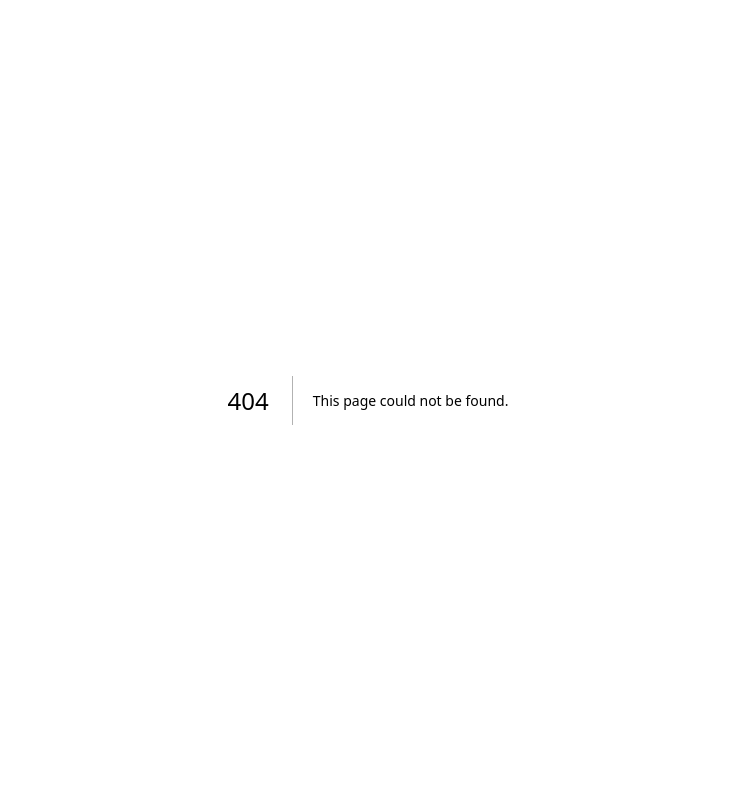
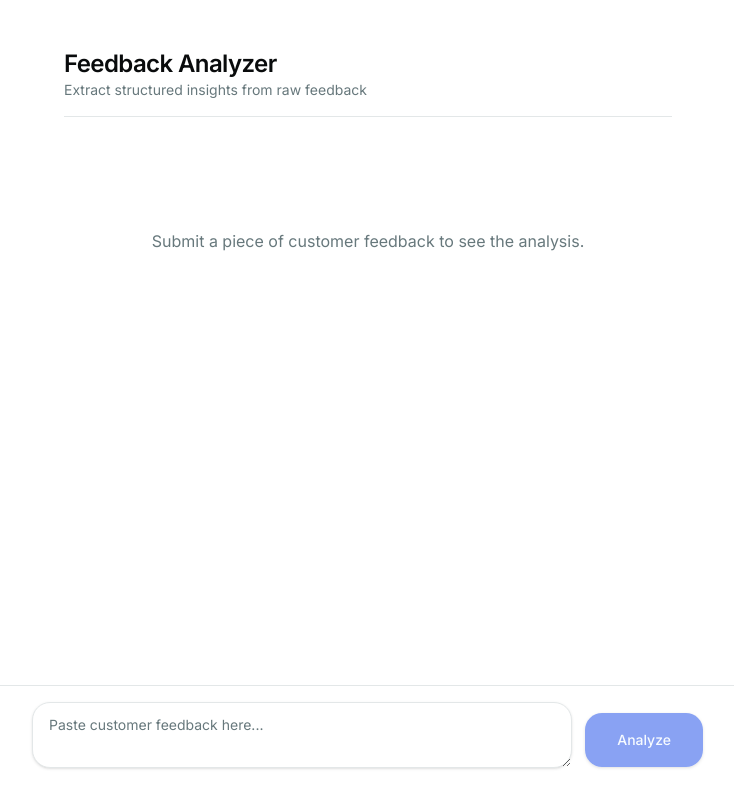
Before and after one commit to asim-momin-7864/applied-ai-learning, a Next.js app in the folder vercel-ai-sdk-learning/: page /feedback in a window 1280 px wide. Before the commit this address had no page. Shown: the whole page, without its empty margins (272-1006 px from the left). Built offline with nearby package versions, Linux system fonts and the light colour scheme.

Commit message:
feat: Implement feedback analyzer with strutured output

```diff
--- /dev/null
+++ b/vercel-ai-sdk-learning/src/app/api/ai/analyze/route.ts
@@ -0,0 +1,54 @@
+//* route POST api for comment analyzing
+import { streamText, Output, createTextStreamResponse, toTextStream } from "ai";
+import { google } from "@ai-sdk/google";
+import { localChat } from "@/lib/local-ai";
+import { z } from "zod";
+
+// switch
+const USE_LOCAL = process.env.USE_LOCAL_AI === "true";
+
+export async function POST(req: Response) {
+  // feedbacks
+  const { feedbacks } = await req.json();
+
+  // model
+  const model = USE_LOCAL
+    ? localChat("google/gemma-4-e4b")
+    : google("gemini-3.5-flash-lite");
+
+  const result = streamText({
+    model,
+    system: "You are an expert customer success manager analyzing feedbacks.",
+    prompt: feedbacks,
+    output: Output.object({
+      schema: z.object({
+        sentiment: z.enum(["Positive", "Neutral", "Negative", "Mixed"]),
+        summary: z.string().describe("A quick one-sentence summary"),
+        urgentIssue: z
+          .boolean()
+          .describe(
+            "True if the user is angry, threatening to cancel, or demanding a refund",
+          ),
+        keyThemes: z
+          .array(z.string())
+          .describe("3 to 5 short tags (e.g., 'UI/UX', 'Pricing')"),
+        actionItems: z.array(
+          z
+            .object({
+              department: z.enum(["Product", "Billing", "Sales", "Support"]),
+              task: z.string(),
+            })
+            .describe(
+              "Task that internal teams need to do based on this feedback",
+            ),
+        ),
+      }),
+    }),
+  });
+
+  return createTextStreamResponse({
+    stream: toTextStream({
+      stream: result.stream,
+    }),
+  });
+}
--- /dev/null
+++ b/vercel-ai-sdk-learning/src/app/feedback/page.tsx
@@ -0,0 +1,174 @@
+"use client";
+
+import { useObject } from "@ai-sdk/react";
+import { z } from "zod";
+import { useState } from "react";
+import { Button } from "@/components/ui/button";
+
+const feedbackSchema = z.object({
+  sentiment: z.enum(["Positive", "Neutral", "Negative", "Mixed"]),
+  summary: z.string().describe("A quick one-sentence summary"),
+  urgentIssue: z
+    .boolean()
+    .describe(
+      "True if the user is angry, threatening to cancel, or demanding a refund",
+    ),
+  keyThemes: z
+    .array(z.string())
+    .describe("3 to 5 short tags (e.g., 'UI/UX', 'Pricing')"),
+  actionItems: z.array(
+    z
+      .object({
+        department: z.enum(["Product", "Billing", "Sales", "Support"]),
+        task: z.string(),
+      })
+      .describe("Task that internal teams need to do based on this feedback"),
+  ),
+});
+
+export default function FeedbackAnalyzerPage() {
+  const [input, setInput] = useState("");
+
+  const { object, submit, isLoading } = useObject({
+    api: "/api/ai/analyze",
+    schema: feedbackSchema,
+  });
+
+  return (
+    <div className="flex flex-col min-h-screen bg-background text-foreground max-w-2xl mx-auto p-4 md:p-8 w-full">
+      <header className="mb-8 border-b pb-4 mt-4">
+        <h1 className="text-2xl font-semibold tracking-tight">Feedback Analyzer</h1>
+        <p className="text-sm text-muted-foreground">Extract structured insights from raw feedback</p>
+      </header>
+
+      <div className="flex-1 space-y-6 overflow-y-auto mb-40 pb-4">
+        {!object && !isLoading && (
+          <div className="text-center text-muted-foreground mt-20">
+            Submit a piece of customer feedback to see the analysis.
+          </div>
+        )}
+
+        {object && (
+          <div className="space-y-6 bg-muted/30 border rounded-2xl p-6 shadow-sm">
+            {/* Sentiment & Urgency */}
+            <div className="flex items-center gap-4 border-b pb-4">
+              {object.sentiment && (
+                <div className="flex items-center gap-2">
+                  <span className="text-xs uppercase tracking-wider text-muted-foreground font-medium">Sentiment</span>
+                  <span className={`px-2.5 py-1 text-xs font-semibold rounded-full ${
+                    object.sentiment === 'Positive' ? 'bg-green-100 text-green-700 dark:bg-green-900/30 dark:text-green-400' :
+                    object.sentiment === 'Negative' ? 'bg-red-100 text-red-700 dark:bg-red-900/30 dark:text-red-400' :
+                    'bg-slate-100 text-slate-700 dark:bg-slate-800 dark:text-slate-300'
+                  }`}>
+                    {object.sentiment}
+                  </span>
+                </div>
+              )}
+
+              {object.urgentIssue !== undefined && (
+                <div className="flex items-center gap-2">
+                  <span className="text-xs uppercase tracking-wider text-muted-foreground font-medium">Urgent</span>
+                  <span className={`px-2.5 py-1 text-xs font-semibold rounded-full ${
+                    object.urgentIssue ? 'bg-red-100 text-red-700 dark:bg-red-900/30 dark:text-red-400 animate-pulse' : 'bg-green-100 text-green-700 dark:bg-green-900/30 dark:text-green-400'
+                  }`}>
+                    {object.urgentIssue ? "YES" : "NO"}
+                  </span>
+                </div>
+              )}
+            </div>
+
+            {/* Summary */}
+            {object.summary && (
+              <div>
+                <h3 className="text-sm font-medium mb-1">Summary</h3>
+                <p className="text-sm text-muted-foreground leading-relaxed">
+                  {object.summary}
+                </p>
+              </div>
+            )}
+
+            {/* Key Themes */}
+            {object.keyThemes && object.keyThemes.length > 0 && (
+              <div>
+                <h3 className="text-sm font-medium mb-2">Key Themes</h3>
+                <div className="flex flex-wrap gap-2">
+                  {object.keyThemes.map((theme, i) => (
+                    <span key={i} className="px-3 py-1 bg-background border rounded-md text-xs font-medium shadow-sm">
+                      #{theme}
+                    </span>
+                  ))}
+                </div>
+              </div>
+            )}
+
+            {/* Action Items */}
+            {object.actionItems && object.actionItems.length > 0 && (
+              <div>
+                <h3 className="text-sm font-medium mb-3 border-t pt-4">Action Items</h3>
+                <ul className="space-y-3">
+                  {object.actionItems.map((item, index) => (
+                    <li key={index} className="flex gap-3 items-start bg-background p-3 rounded-xl border shadow-sm">
+                      {item?.department && (
+                        <span className="shrink-0 px-2 py-1 bg-primary/10 text-primary text-[10px] uppercase font-bold tracking-wider rounded-md">
+                          {item.department}
+                        </span>
+                      )}
+                      {item?.task && (
+                        <span className="text-sm pt-0.5">{item.task}</span>
+                      )}
+                    </li>
+                  ))}
+                </ul>
+              </div>
+            )}
+          </div>
+        )}
+
+        {isLoading && !object && (
+          <div className="flex flex-col items-center justify-center py-10 space-y-4">
+            <div className="flex gap-2">
+              <div className="size-2 rounded-full bg-primary/40 animate-pulse" />
+              <div className="size-2 rounded-full bg-primary/60 animate-pulse delay-150" />
+              <div className="size-2 rounded-full bg-primary/80 animate-pulse delay-300" />
+            </div>
+            <p className="text-sm text-muted-foreground">Analyzing feedback...</p>
+          </div>
+        )}
+      </div>
+
+      <div className="fixed bottom-0 left-0 right-0 bg-background/80 backdrop-blur-md border-t p-4 pb-8 z-10">
+        <form
+          className="max-w-2xl mx-auto flex flex-col gap-3"
+          onSubmit={(e) => {
+            e.preventDefault();
+            if (!input.trim()) return;
+            submit({ feedbacks: input });
+            setInput(""); // optionally clear, or keep it to see what was analyzed
+          }}
+        >
+          <div className="flex gap-3 items-end">
+            <div className="flex-1 relative">
+              <textarea
+                className="flex min-h-[64px] max-h-[160px] w-full rounded-2xl border border-input bg-background px-4 py-3 text-sm ring-offset-background placeholder:text-muted-foreground focus-visible:outline-none focus-visible:ring-2 focus-visible:ring-ring focus-visible:ring-offset-2 disabled:cursor-not-allowed disabled:opacity-50 shadow-sm transition-all resize-y"
+                value={input}
+                onChange={(e) => setInput(e.target.value)}
+                placeholder="Paste customer feedback here..."
+                disabled={isLoading}
+                rows={2}
+              />
+            </div>
+
+            <Button
+              type="submit"
+              size="lg"
+              className="rounded-2xl h-14 px-8 shadow-sm shrink-0 font-medium"
+              disabled={isLoading || !input.trim()}
+            >
+              {isLoading ? "Analyzing..." : "Analyze"}
+            </Button>
+          </div>
+        </form>
+      </div>
+    </div>
+  );
+}
```
